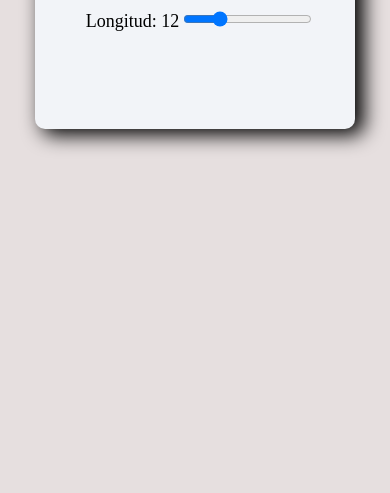
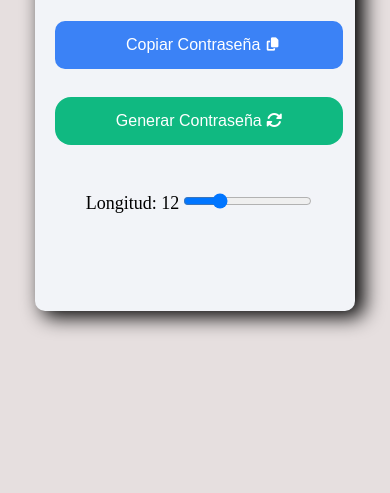
Before and after one commit to MarcosGalizz/PsswrdGn, a plain HTML site: page index.html in a window 390 px wide. Shown: the part 351-844 px from the top of the page. Drawn offline with Linux system fonts and the light colour scheme.

Commit message:
Cambios responsive

```diff
--- a/style.css
+++ b/style.css
@@ -8,7 +8,7 @@ main{
     background-color: rgb(230, 223, 223);
     display: flex;
     justify-content: center;
-    padding-top: 20vh;
+    align-items: center;
     width: 100dvw;
     height: 100dvh;
     overflow: hidden;
@@ -87,9 +87,6 @@ button:hover{
 }
 
 @media (max-width: 550px) {
-    main{
-        padding-top: 0;
-    }
     .password-container{
         width: 20rem;
         height: 30rem;
```
